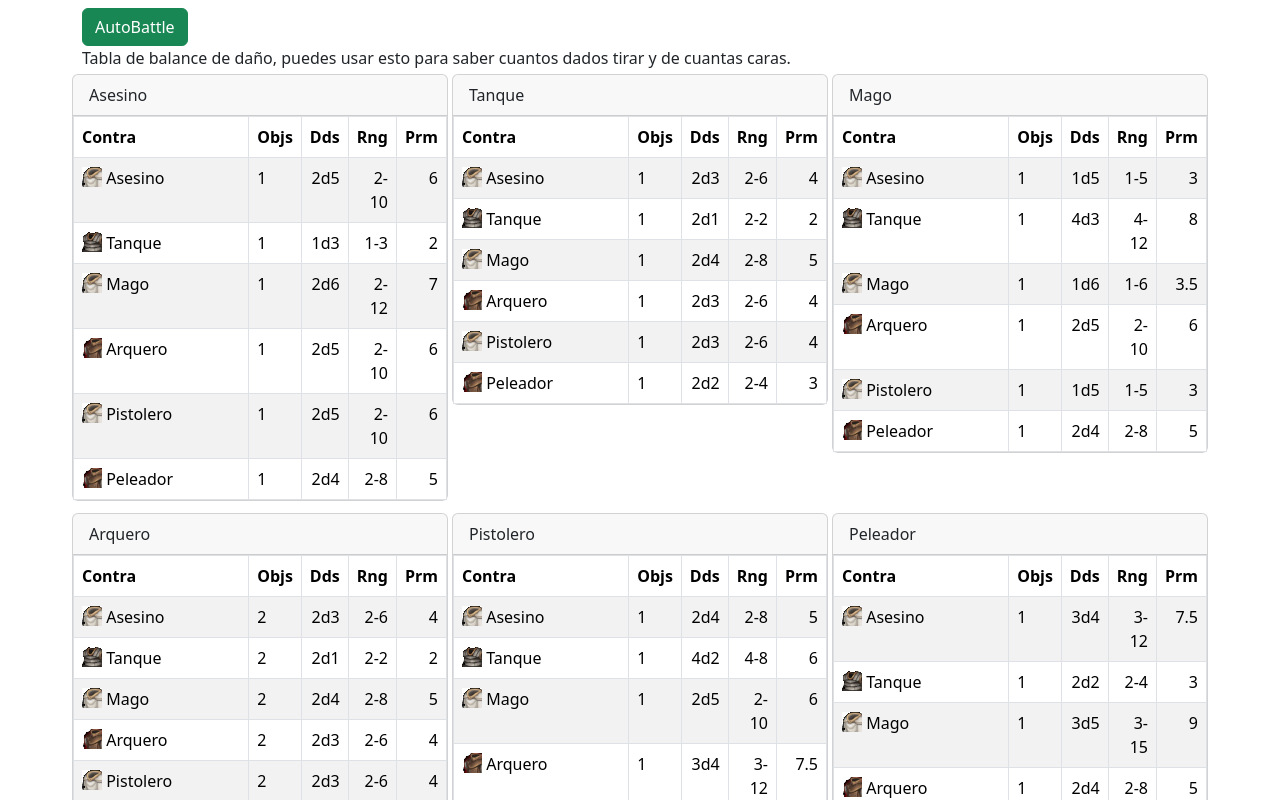
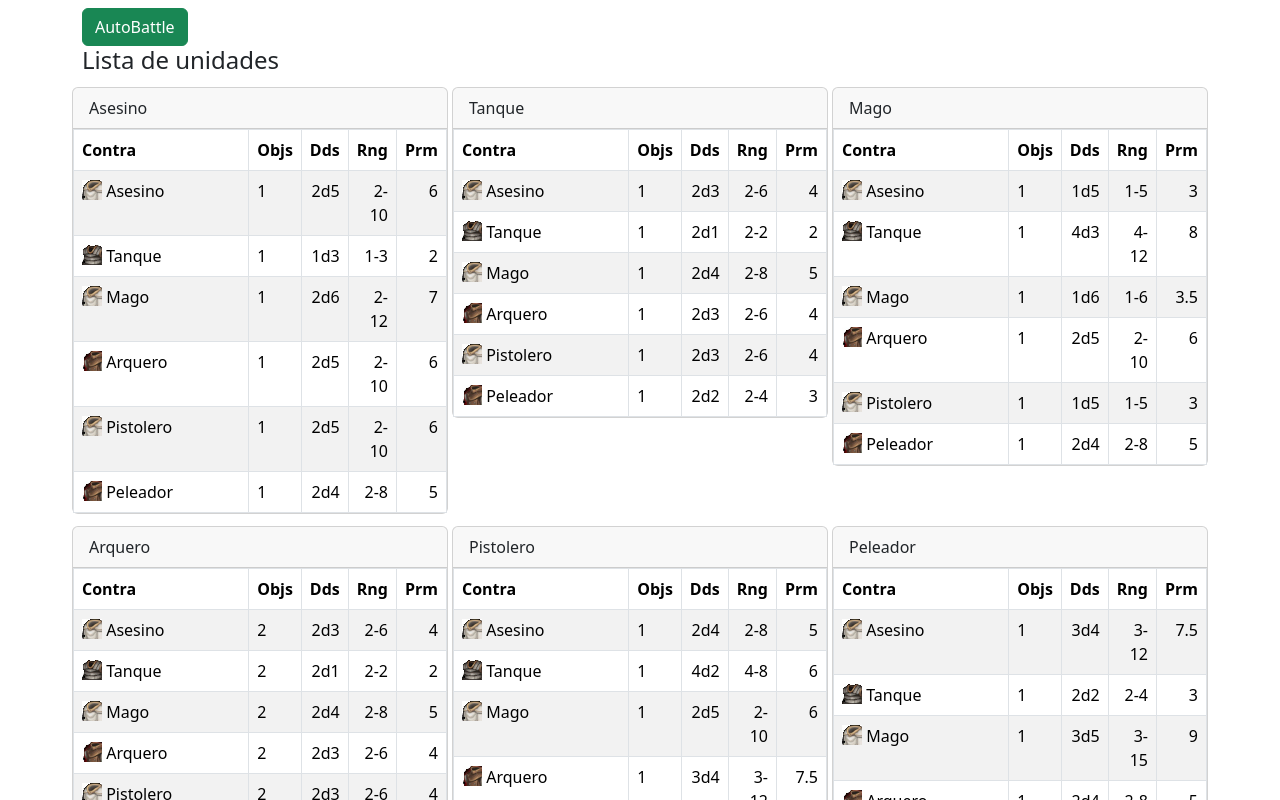
Before and after one commit to xMokar/autochess, a SvelteKit app: page / in a window 1280 px wide. Shown: the top 800 px of the page. Built offline with nearby package versions, Linux system fonts and the light colour scheme.

Commit message:
Cambiar el titulo de lista de unidades

```diff
--- a/src/routes/+page.svelte
+++ b/src/routes/+page.svelte
@@ -9,7 +9,7 @@
 </script>
 <div class="container mt-2">
 	<a class="btn btn-success" href="/autobattle">AutoBattle</a><br>
-	Tabla de balance de daño, puedes usar esto para saber cuantos dados tirar y de cuantas caras.<br>
+	<h4>Lista de unidades</h4>
 	<div class="row">
 		{#each Champs as source}
 		<div class="col-4 mb-2 g-1">
```
